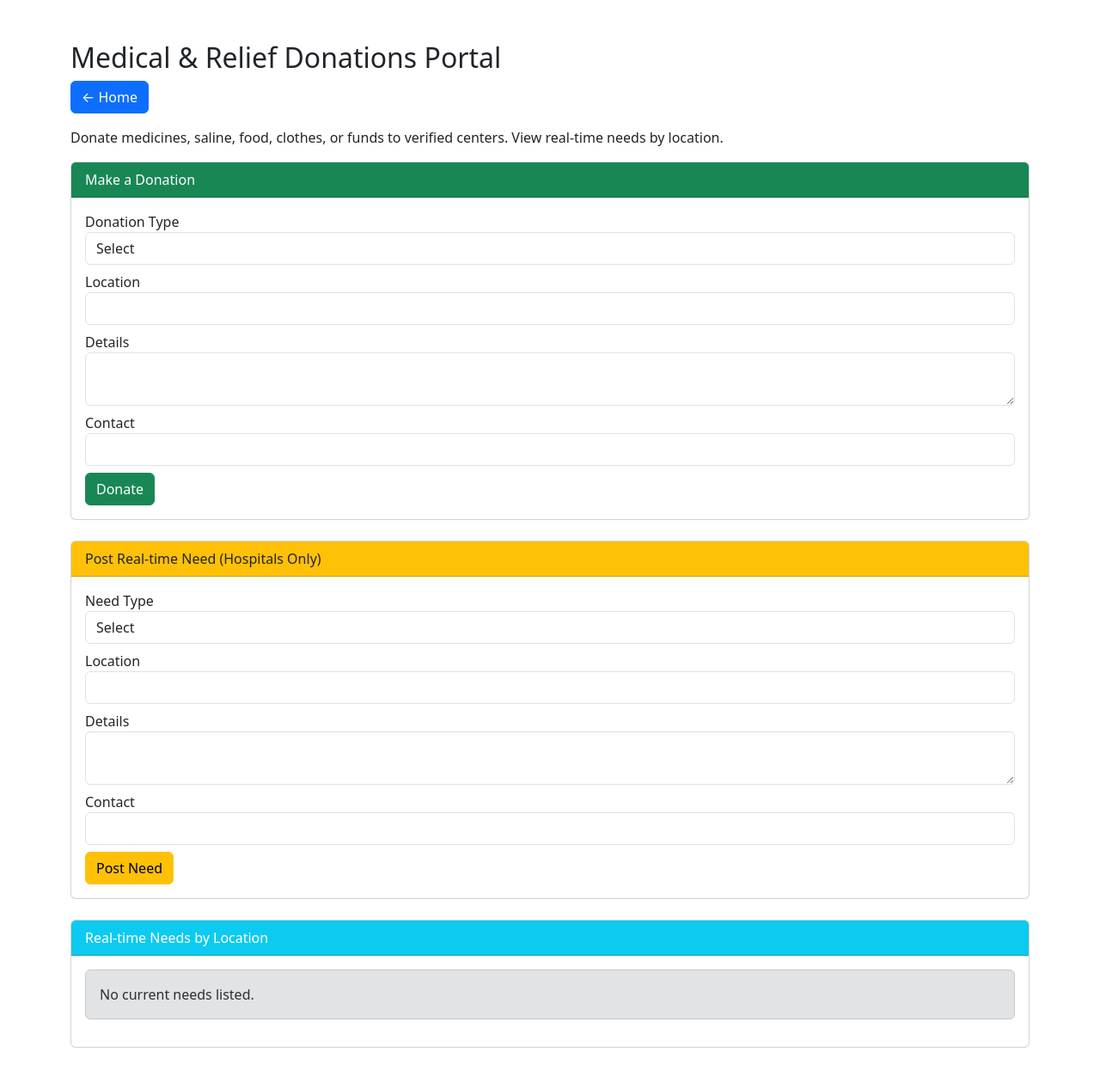
After one commit to Labina-Mehrin/Lifeline247, a PHP site: page /dashboard/medical_relief.php in a window 1280 px wide. The commit adds this page. Shown: the whole page at 86% size. Run offline with PHP 8.4, Linux system fonts and the light colour scheme; the visitor is signed in with stand-in values (Sample User, id 1); data that the repository does not hold is empty.

Commit message:
Tumi e tw parta korte

```diff
--- /dev/null
+++ b/dashboard/medical_relief.php
@@ -0,0 +1,164 @@
+<?php
+
+session_start();
+if (!isset($_SESSION['user_id'])) {
+    header('Location: ../reg_log/login.php');
+    exit();
+}
+include '../db_connect.php';
+
+// Handle donation form submission
+$donation_msg = '';
+if ($_SERVER['REQUEST_METHOD'] === 'POST' && isset($_POST['donate'])) {
+    $user_id = $_SESSION['user_id'];
+    $donation_type = $conn->real_escape_string($_POST['donation_type']);
+    $location = $conn->real_escape_string($_POST['location']);
+    $details = $conn->real_escape_string($_POST['details']);
+    $contact = $conn->real_escape_string($_POST['contact']);
+
+    $sql = "INSERT INTO relief_donations (user_id, donation_type, location, details, contact, donated_at) VALUES ($user_id, '$donation_type', '$location', '$details', '$contact', NOW())";
+    if ($conn->query($sql)) {
+        $donation_msg = '<div class="alert alert-success">Thank you for your donation!</div>';
+    } else {
+        $donation_msg = '<div class="alert alert-danger">Donation failed. Please try again.</div>';
+    }
+}
+
+// Handle hospital posting new needs
+$need_msg = '';
+if ($_SERVER['REQUEST_METHOD'] === 'POST' && isset($_POST['post_need']) && $_SESSION['user_role'] === 'hospital') {
+    $need_type = $conn->real_escape_string($_POST['need_type']);
+    $location = $conn->real_escape_string($_POST['need_location']);
+    $details = $conn->real_escape_string($_POST['need_details']);
+    $contact = $conn->real_escape_string($_POST['need_contact']);
+
+    $sql = "INSERT INTO relief_needs (need_type, location, details, contact, requested_at) VALUES ('$need_type', '$location', '$details', '$contact', NOW())";
+    if ($conn->query($sql)) {
+        $need_msg = '<div class="alert alert-success">Need posted successfully!</div>';
+    } else {
+        $need_msg = '<div class="alert alert-danger">Failed to post need.</div>';
+    }
+}
+
+// Fetch real-time needs by location (example: last 10 requests)
+$needs = $conn->query("SELECT * FROM relief_needs ORDER BY requested_at DESC LIMIT 10");
+?>
+<!DOCTYPE html>
+<html lang="en">
+<head>
+    <title>Medical & Relief Donations Portal</title>
+    <link href="https://cdn.jsdelivr.net/npm/bootstrap@5.3.0/dist/css/bootstrap.min.css" rel="stylesheet">
+</head>
+<body>
+<div class="container py-5">
+    <h2>Medical & Relief Donations Portal</h2>
+    <a href="home_dashboard.php" class="btn btn-primary mb-3">&larr; Home</a>
+    <p>Donate medicines, saline, food, clothes, or funds to verified centers. View real-time needs by location.</p>
+
+    <!-- Donation Form -->
+    <div class="card mb-4">
+        <div class="card-header bg-success text-white">Make a Donation</div>
+        <div class="card-body">
+            <?php echo $donation_msg; ?>
+            <form method="POST">
+                <div class="mb-2">
+                    <label>Donation Type</label>
+                    <select name="donation_type" class="form-control" required>
+                        <option value="">Select</option>
+                        <option value="Medicines">Medicines</option>
+                        <option value="Saline">Saline</option>
+                        <option value="Food">Food</option>
+                        <option value="Clothes">Clothes</option>
+                        <option value="Funds">Funds</option>
+                        <option value="Other">Other</option>
+                    </select>
+                </div>
+                <div class="mb-2">
+                    <label>Location</label>
+                    <input type="text" name="location" class="form-control" required>
+                </div>
+                <div class="mb-2">
+                    <label>Details</label>
+                    <textarea name="details" class="form-control" required></textarea>
+                </div>
+                <div class="mb-2">
+                    <label>Contact</label>
+                    <input type="text" name="contact" class="form-control" required>
+                </div>
+                <button type="submit" name="donate" class="btn btn-success">Donate</button>
+            </form>
+        </div>
+    </div>
+
+    <!-- Hospital Staff: Post Real-time Needs -->
+    <?php if ($_SESSION['user_role'] === 'hospital'): ?>
+    <div class="card mb-4">
+        <div class="card-header bg-warning">Post Real-time Need (Hospitals Only)</div>
+        <div class="card-body">
+            <?php echo $need_msg; ?>
+            <form method="POST">
+                <div class="mb-2">
+                    <label>Need Type</label>
+                    <select name="need_type" class="form-control" required>
+                        <option value="">Select</option>
+                        <option value="Medicines">Medicines</option>
+                        <option value="Saline">Saline</option>
+                        <option value="Food">Food</option>
+                        <option value="Clothes">Clothes</option>
+                        <option value="Funds">Funds</option>
+                        <option value="Other">Other</option>
+                    </select>
+                </div>
+                <div class="mb-2">
+                    <label>Location</label>
+                    <input type="text" name="need_location" class="form-control" required>
+                </div>
+                <div class="mb-2">
+                    <label>Details</label>
+                    <textarea name="need_details" class="form-control" required></textarea>
+                </div>
+                <div class="mb-2">
+                    <label>Contact</label>
+                    <input type="text" name="need_contact" class="form-control" required>
+                </div>
+                <button type="submit" name="post_need" class="btn btn-warning">Post Need</button>
+            </form>
+        </div>
+    </div>
+    <?php endif; ?>
+
+    <!-- Real-time Needs by Location -->
+    <div class="card">
+        <div class="card-header bg-info text-white">Real-time Needs by Location</div>
+        <div class="card-body">
+            <?php if ($needs && $needs->num_rows > 0): ?>
+            <table class="table table-bordered">
+                <thead>
+                    <tr>
+                        <th>Type</th>
+                        <th>Location</th>
+                        <th>Details</th>
+                        <th>Requested At</th>
+                        <th>Contact</th>
+                    </tr>
+                </thead>
+                <tbody>
+                    <?php while ($need = $needs->fetch_assoc()): ?>
+                    <tr>
+                        <td><?php echo htmlspecialchars($need['need_type']); ?></td>
+                        <td><?php echo htmlspecialchars($need['location']); ?></td>
+                        <td><?php echo htmlspecialchars($need['details']); ?></td>
+                        <td><?php echo htmlspecialchars($need['requested_at']); ?></td>
+                        <td><?php echo htmlspecialchars($need['contact']); ?></td>
+                    </tr>
+                    <?php endwhile; ?>
+                </tbody>
+            </table>
+            <?php else: ?>
+                <div class="alert alert-secondary">No current needs listed.</div>
+            <?php endif; ?>
+        </div>
+    </div>
+</div>
+</body>
+</html>
```
Also changed, not shown: Read kore amake.md (+46 -0 lines), dashboard/blood_donation.php (added, +166 -0 lines), dashboard/home_dashboard.php (+18 -19 lines), dashboard/search_missing.php (added, +67 -0 lines), dashboard/update_missing.php (added, +83 -0 lines), reg_log/register.php (+19 -3 lines), README.md (deleted), uploads/missing_68b5f71f9fb9f6.91307378.png (added), uploads/missing_68b5f89969f8b3.53113972.png (added), uploads/missing_68b5fd12d5c491.69826075.png (added), uploads/missing_68b5fdb54261f4.71053208.png (added), 1 other file.
